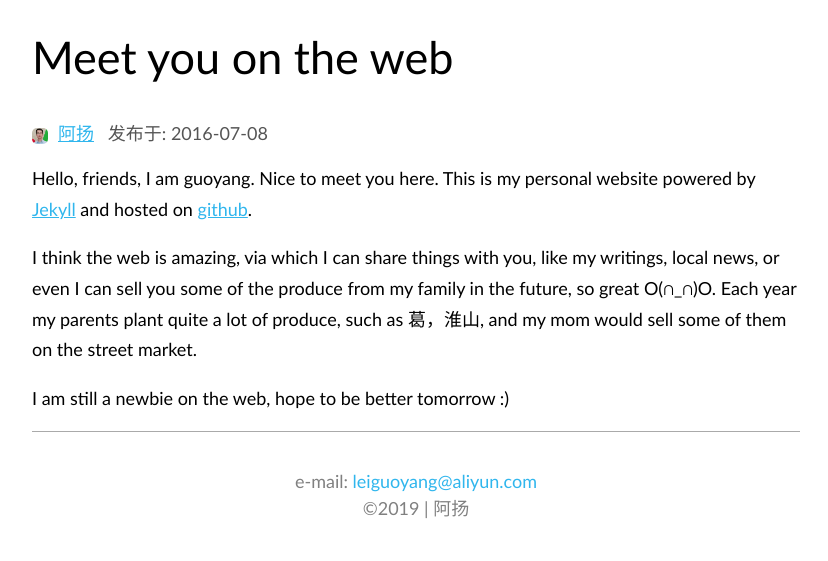
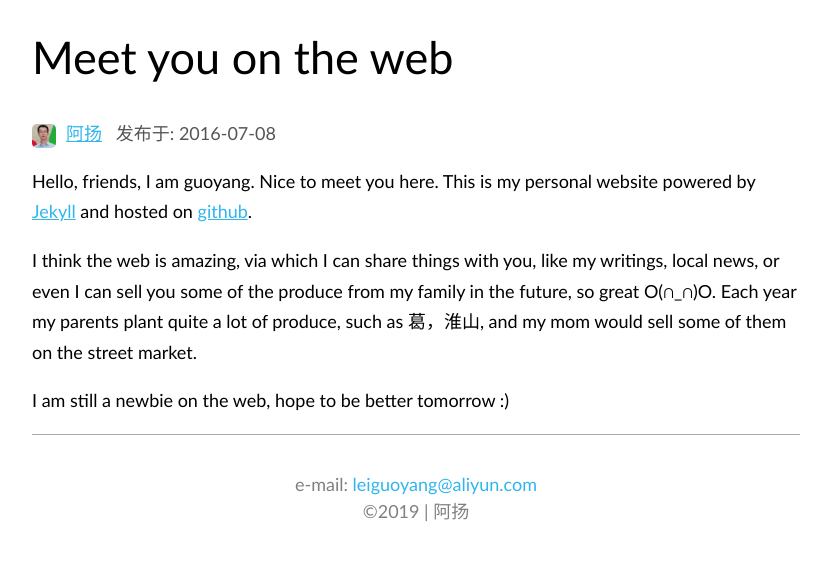
Before and after one commit to leiguoyang/leiguoyang.github.io, a Jekyll site: the page built from _posts/2016-07-08-meet-you-on-the-web.md, in a window 1280 px wide. Shown: the top 561 px of the page, without its empty margins (224-1052 px from the left). Built offline with Jekyll 4.4.1, drawn with Linux system fonts in a browser that asks for light colours.

Commit message:
Update post.html

```diff
--- a/_layouts/post.html
+++ b/_layouts/post.html
@@ -5,7 +5,7 @@
     <div id="main">
         <h1>{{ page.title }}</h1>
         <div id="post-meta">
-          <img src="/images/avatar.jpg" width=16 height=16><a href="/about.html">阿扬</a>&nbsp;&nbsp;
+          <img src="/images/avatar.jpg" width=24 height=24><a href="/about.html">阿扬</a>&nbsp;&nbsp;
   发布于: {{ page.date | date: '%Y-%m-%d' }}
         </div>
         <div class="post">
```
